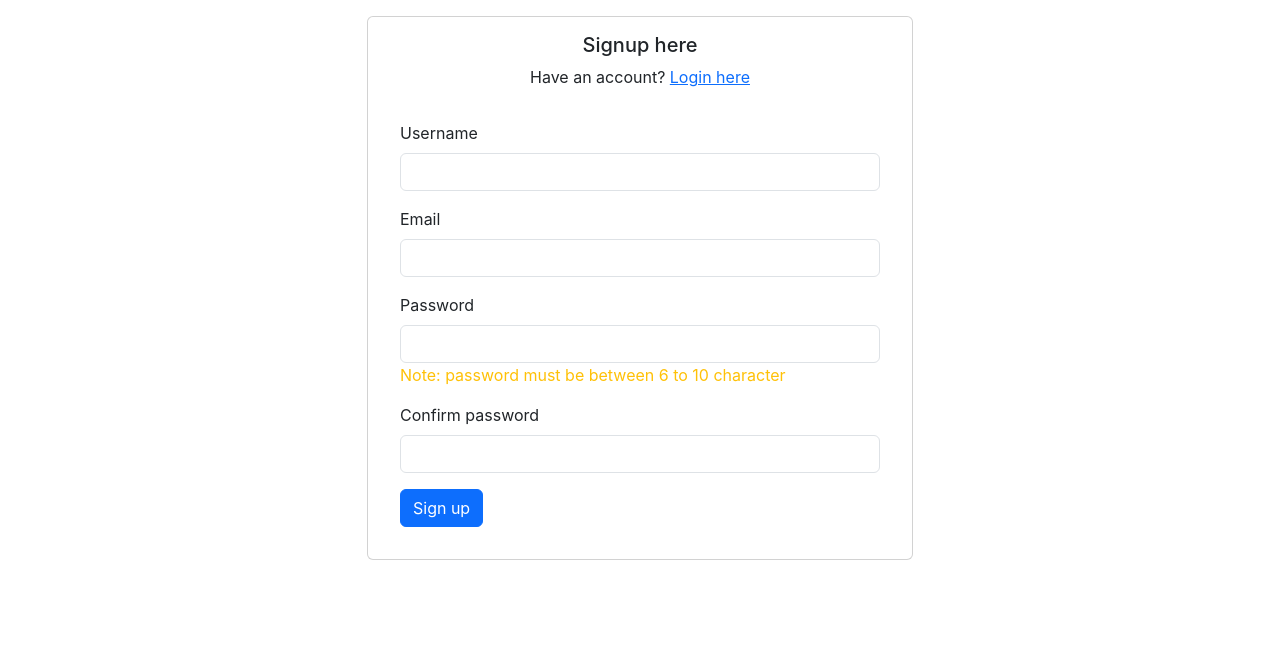
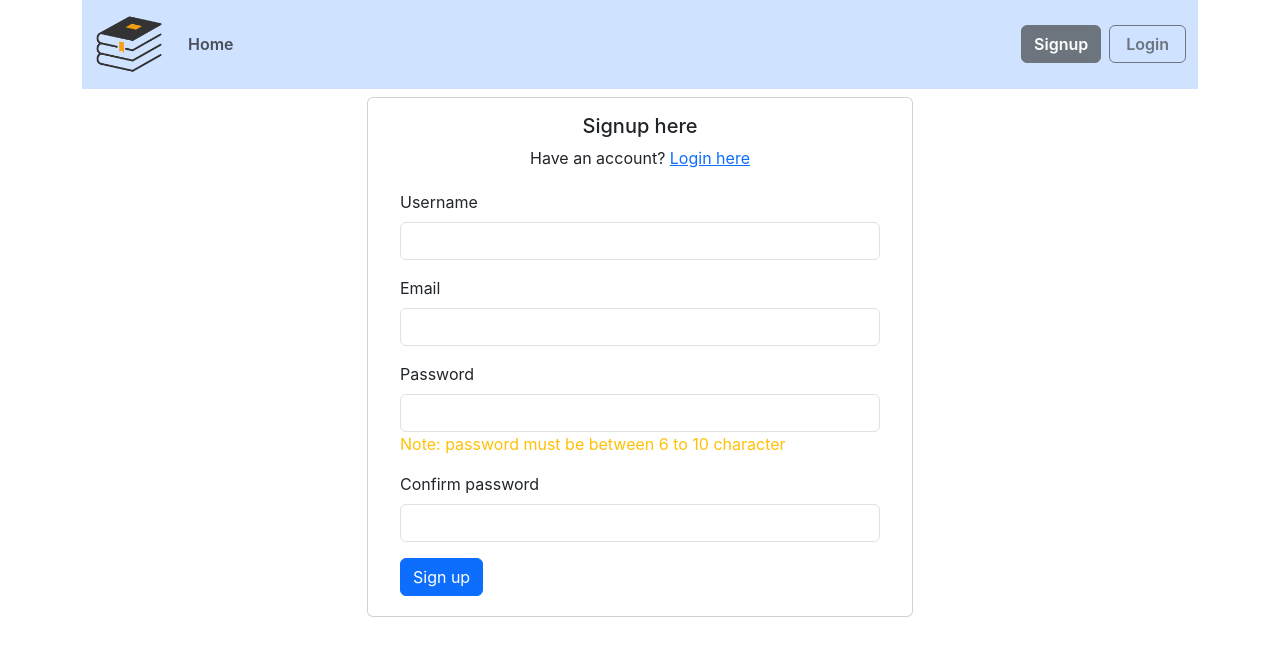
Before and after one commit to SoummoSinghoRoy/book-store-manage-app, a React (Create React App) app in the folder client/: page /signup in a window 1280 px wide. Shown: the top 656 px of the page. Built offline with nearby package versions, Linux system fonts and the light colour scheme.

Commit message:
logout functionalty done, navbar design done, polish component ui design, route protection done

```diff
--- a/client/src/components/App.js
+++ b/client/src/components/App.js
@@ -1,25 +1,47 @@
 import './App.css';
-import { BrowserRouter, Route, Routes, Outlet } from 'react-router-dom';
+import { BrowserRouter, Route, Routes } from 'react-router-dom';
 
 import SignUp from '../pages/auth/SignUp';
 import LogIn from '../pages/auth/LogIn';
 import Publisher from '../pages/publisher/Publisher';
 import BookCreate from '../pages/book/BookCreate';
 import BookList from '../pages/book/BookList';
-import BookEdit from '../pages/book/BookEdit';
+import ProtectedRoute from './partials/ProtectedRoute';
+import UnProtectedRoute from './partials/UnProtectedRoute';
+import Navbar from './partials/Navbar';
 
 function App() {
   return (
     <div className="App">
       <BrowserRouter>
+        <Navbar/>
         <Routes>
-          <Route path='/signup' element={<SignUp/>}/>
-          <Route path='/login' element={<LogIn/>}/>
-          <Route path='/publisher' element={<Publisher/>}/>
+          <Route path='/signup' element={
+            <UnProtectedRoute>
+              <SignUp/>
+            </UnProtectedRoute>
+          }/>
+          <Route path='/login' element={
+            <UnProtectedRoute>
+            <LogIn/>
+          </UnProtectedRoute>
+          }/>
+          <Route path='/publisher' element={
+            <ProtectedRoute>
+              <Publisher/>
+            </ProtectedRoute>
+          }/>
           <Route path="/book">
-            <Route index element={<BookList />} />
-            <Route path="create" element={<BookCreate />} />
-            <Route path="edit/:bookid" element={<BookEdit/>} />
+            <Route index element={
+              <ProtectedRoute>
+                <BookList />
+              </ProtectedRoute>
+            } />
+            <Route path="create" element={
+              <ProtectedRoute>
+                <BookCreate />
+              </ProtectedRoute>
+            } />
           </Route>
         </Routes>
       </BrowserRouter>
--- /dev/null
+++ b/client/src/components/partials/Navbar.jsx
@@ -0,0 +1,78 @@
+import React from 'react';
+import { useSelector, useDispatch } from 'react-redux';
+import { NavLink, useNavigate } from 'react-router-dom';
+
+import logo from '../../images.png';
+import { logoutUserAction } from '../../store/action/authAction';
+
+const Navbar = () => {
+  const isAuthenticated = useSelector((state) => state.auth.isAuthenticated);
+  const dispatch = useDispatch();
+  const navigate = useNavigate();
+
+  const logoutHandler = () => {
+    dispatch(logoutUserAction(navigate))
+  }
+
+  return (
+    <div className="container">
+      <div className="row">
+        <div className="col">
+          <nav className="navbar navbar-expand-lg bg-primary-subtle mb-2 fw-semibold">
+            <div className="container-fluid">
+              <NavLink className="navbar-brand" to="/">
+                <img src={logo} alt="logo" className='img-fluid' width="70" height="auto"/>
+              </NavLink>
+              <div className="collapse navbar-collapse" id="navbarNavAltMarkup">
+                <ul className="navbar-nav me-auto">
+                  <li className='nav-item'>
+                    <NavLink className="nav-link" aria-current="page" to="/">Home</NavLink>
+                  </li>
+                  {
+                    isAuthenticated &&
+                    <React.Fragment>
+                      <li className='nav-item'>
+                        <NavLink className="nav-link" to="/book">Book list</NavLink>
+                      </li>
+                      <li className='nav-item'>
+                        <NavLink className="nav-link" to="/book/create">Add book</NavLink>
+                      </li>
+                      <li className='nav-item'>
+                        <NavLink className="nav-link" to="/publisher">Publisher</NavLink>
+                      </li>
+                    </React.Fragment>
+                  }
+                </ul>
+                <ul className="navbar-nav">
+                  {
+                    isAuthenticated ?
+                    <li className='nav-item'>
+                      <button
+                        type='button'
+                        className="btn btn-outline-secondary fw-semibold"
+                        onClick={logoutHandler}
+                      >
+                        Logout
+                      </button>
+                    </li>
+                    :
+                    <React.Fragment>
+                      <li className='nav-item me-2'>
+                        <NavLink className="btn btn-outline-secondary fw-semibold" to="/signup">Signup</NavLink>
+                      </li>
+                      <li className='nav-item'>
+                        <NavLink className="btn btn-outline-secondary px-3 fw-semibold" to="/login">Login</NavLink>
+                      </li>
+                    </React.Fragment>
+                  }
+                </ul>
+              </div>
+            </div>
+          </nav>
+        </div>
+      </div>
+    </div>
+  )
+}
+
+export default Navbar;
--- /dev/null
+++ b/client/src/components/partials/ProtectedRoute.jsx
@@ -0,0 +1,13 @@
+import React from 'react';
+import { useSelector } from 'react-redux';
+import { Navigate } from 'react-router-dom';
+
+const ProtectedRoute = ({children}) => {
+  const isAuthenticated = useSelector((state) => state.auth.isAuthenticated);
+  if(isAuthenticated) {
+    return children
+  }
+  return <Navigate to='/login'/>
+}
+
+export default ProtectedRoute;
--- /dev/null
+++ b/client/src/components/partials/UnProtectedRoute.jsx
@@ -0,0 +1,13 @@
+import React from 'react';
+import { useSelector } from 'react-redux';
+import { Navigate } from 'react-router-dom';
+
+const UnProtectedRoute = ({children}) => {
+  const isAuthenticated = useSelector((state) => state.auth.isAuthenticated);
+  if(!isAuthenticated) {
+    return children
+  }
+  return <Navigate to='/book'/>
+}
+
+export default UnProtectedRoute;
--- a/client/src/pages/auth/SignUp.jsx
+++ b/client/src/pages/auth/SignUp.jsx
@@ -28,13 +28,13 @@ class SignUp extends Component {
   render() {
     return (
       <div className="container">
-        <div className="row my-3">
+        <div className="row">
           <div className="col-12 col-md-3 col-lg-3"></div>
           <div className="col-12 col-md-6 col-lg-6">
             <div className="card px-3 py-3">
               <h5 className="text-center">Signup here</h5>
               <p className="text-center">Have an account? <Link to="/login" className="card-link">Login here</Link></p>
-              <div className="card-body">
+              <div className="card-body py-1">
                 <form method="post" onSubmit={this.submitHandler}>
                   <div className="mb-3">
                     <label htmlFor= "username" className="form-label">Username</label>
--- a/client/src/store/action/authAction.js
+++ b/client/src/store/action/authAction.js
@@ -1,7 +1,7 @@
 import axios from 'axios';
 import jwtDeCode from 'jwt-decode';
 
-import { signup_user, login_user, clear_authstate } from '../slice/authSlice';
+import { signup_user, login_user, clear_authstate, logout_user } from '../slice/authSlice';
 import sendAuthToken from '../../utils/sendAuthToken';
 
 export const signupUserAction = (user, redirect) => dispatch => {
@@ -28,6 +28,12 @@ export const loginUserAction = (user, redirect) => dispatch => {
   })
 }
 
+export const logoutUserAction = (redirect) => dispatch => {
+  localStorage.removeItem('LoggedIn_user')
+  dispatch(logout_user())
+  redirect('/login')
+}
+
 export const clearAuthStateAction = () => dispatch => {
   dispatch(clear_authstate());
 };
--- a/client/src/store/slice/authSlice.js
+++ b/client/src/store/slice/authSlice.js
@@ -10,24 +10,36 @@ const authSlice = createSlice({
   },
   reducers: {
     signup_user: (state, action) => {
-      state.user = action.payload.loggedIn || {};
-      state.error = action.payload.errors ||  {};
-      state.isAuthenticated = false;
+      return{
+        ...state,
+        user: action.payload.loggedIn || {},
+        error: action.payload.errors ||  {},
+        isAuthenticated: false
+      }
     },
     login_user: (state, action) => {
-      state.user = action.payload.loggedIn || {};
-      state.error = action.payload.errors ||  {};
-      state.isAuthenticated = action.payload.loggedIn ? true : false;
-      state.message = action.payload.Message || '';
+      return {
+        user: action.payload.loggedIn || {},
+        error: action.payload.errors || {},
+        isAuthenticated: action.payload.loggedIn ? true : false,
+        message: action.payload.Message || ''
+      }
+    },
+    logout_user: (state, action) => {
+      return {
+        user: {},
+        error: {},
+        isAuthenticated: false,
+        message: ''
+      }
     },
     clear_authstate: (state) => {
-      state.user = {};
-      state.error = {};
-      state.isAuthenticated = false
-      state.message = '';
+      return {
+        ...state
+      }
     }
   }
 })
 
-export const { signup_user, login_user, clear_authstate } = authSlice.actions
+export const { signup_user, login_user, logout_user, clear_authstate } = authSlice.actions
 export default authSlice.reducer;
```
Also changed, not shown: client/src/images.png, 1 other file (tests, documents, lock files or other folders).
